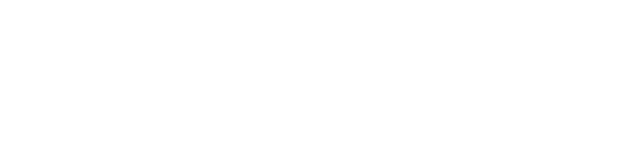
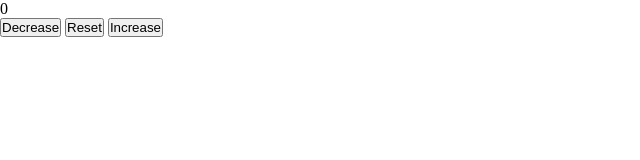
Before and after one commit to Younos-abbasi/counter-app, a plain HTML site: page index.html in a window 1280 px wide. Shown: the whole page, without its empty margins (0-640 px from the left). Drawn offline with Linux system fonts and the light colour scheme.

Commit message:
added html

```diff
--- a/index.html
+++ b/index.html
@@ -7,6 +7,15 @@
     <title>Counter App</title>
   </head>
   <body>
+    <div id="counter">
+      <label for="text" id="counter__label">0</label>
+      <div id="btn__container">
+        <button id="btn__decrease">Decrease</button>
+        <button id="btn__reset">Reset</button>
+        <button id="btn__increase">Increase</button>
+      </div>
+    </div>
+    <!-- JS script below -->
     <script src="/index.js"></script>
   </body>
 </html>
```
